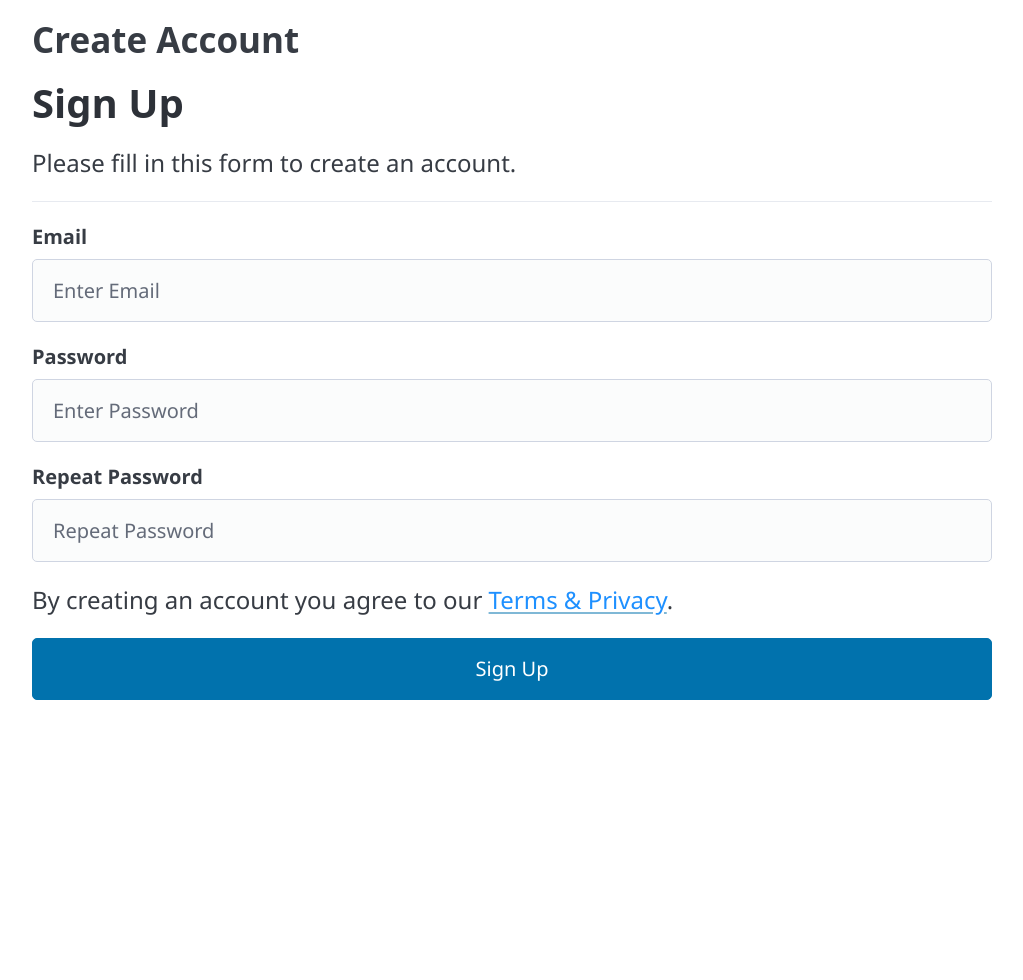
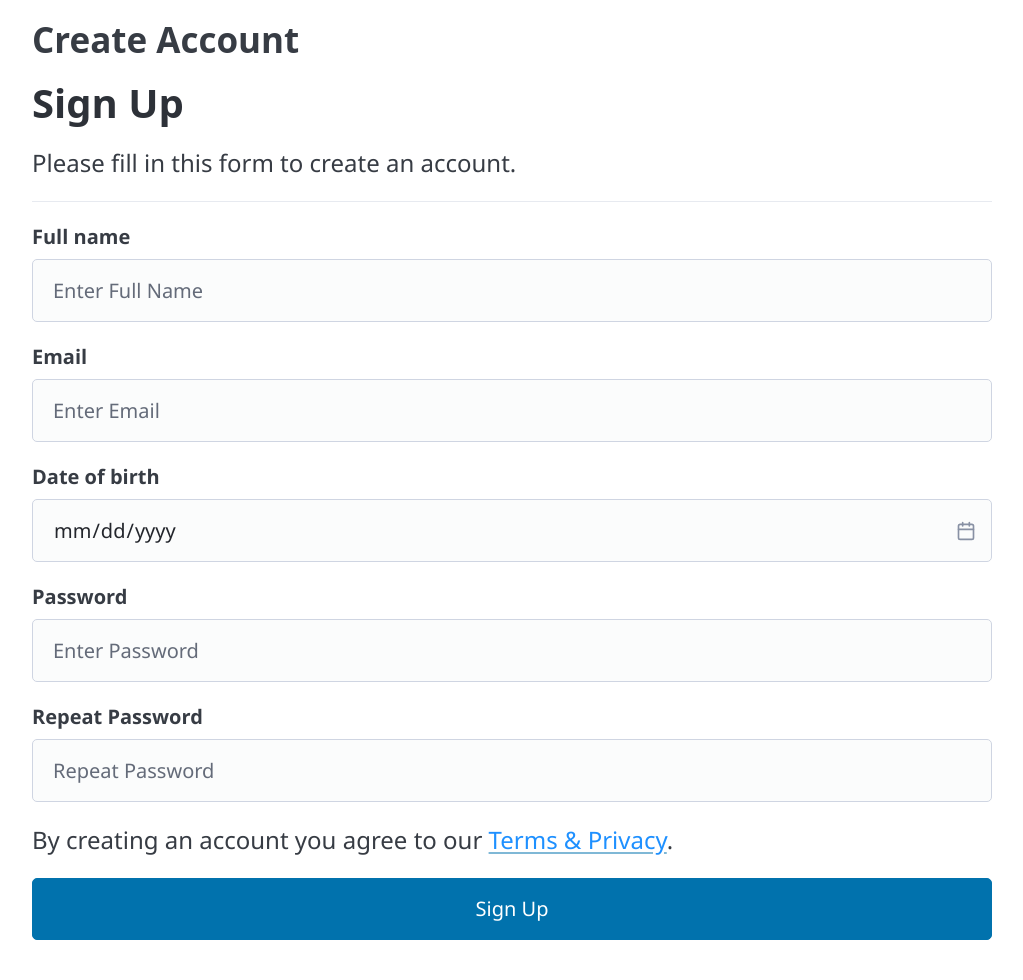
Before and after one commit to manikandanx0/basic-crud-twitter, a Flask app: page /signup in a window 1280 px wide. Shown: the part 82-1062 px from the top of the page, without its empty margins (128-1151 px from the left). Before the commit the page ends 782 px from the top, so only its background shows below. Run offline with Flask 3, Linux system fonts and the light colour scheme; some libraries are stand-ins or nearby versions.

Commit message:
what did I add?

```diff
--- a/app.py
+++ b/app.py
@@ -1,7 +1,7 @@
 from flask import Flask, render_template, request
 from werkzeug.security import generate_password_hash, check_password_hash
 from models import db, User
-
+from datetime import datetime
 
 app = Flask(__name__)
 
@@ -25,16 +25,24 @@ def handleGet():
 def userList():
     users = db.session.execute(db.select(User).order_by(User.email)).scalars().all()
     for user in users:
-        print(user.email, user.password)
+        print(user.email, user.password, user.name, user.dob)
 
     return render_template("userlist.html")
 
+@app.post("/signup")
+def postReqHandler():
+    name = request.form.get("fname")
+    email = request.form.get("email")
+    password = request.form.get("psw")
+    #How would I send this to the db?
+    dob_str = request.form.get("dob")
 
 
-@app.post("/signup")
-def postReqHandler():
-    email = request.form.get("email")
-    password = request.form.get("psw")
+    try:
+        dob = datetime.strptime(dob_str, "%Y-%m-%d").date()
+    except ValueError:
+        return "Invalid date format. Please use YYYY-MM-DD.", 400
+
     stmt = db.select(User).where(User.email == email)
     existing_user = db.session.execute(stmt).scalars().first()
  # type: ignore
@@ -43,7 +51,7 @@ def postReqHandler():
     # print(f"Username: {username}, Password: {password}")
 
     hashed_password = generate_password_hash(password)  # 🔐 HASHING HERE
-    new_user = User(email=email, password=password) #type: ignore
+    new_user = User(email=email, password=hashed_password, name=name, dob=dob) #type: ignore
     db.session.add(new_user)
     db.session.commit()
     return "success"
--- a/models.py
+++ b/models.py
@@ -1,6 +1,7 @@
 from flask_sqlalchemy import SQLAlchemy
+from sqlalchemy import Date
 from sqlalchemy.orm import Mapped, mapped_column, DeclarativeBase
-
+from datetime import date
 class Base(DeclarativeBase):
     pass
 
@@ -10,5 +11,7 @@ class User(db.Model):
     __tablename__ = "users"
 
     id: Mapped[int] = mapped_column(primary_key=True)
+    name: Mapped[str] = mapped_column(unique=True, nullable=False)
     email: Mapped[str] = mapped_column(unique=True, nullable=False)
+    dob: Mapped[date] = mapped_column(Date, nullable=False)
     password: Mapped[str] = mapped_column(nullable=False)
--- a/templates/create_account.html
+++ b/templates/create_account.html
@@ -1,26 +1,56 @@
-{% extends "base.html" %}
-
-{% block title %}Sign Up{% endblock %}
-
-{% block content %}
-<script defer src="{{ url_for('static', filename='passwordCheck.js') }}"></script>
+{% extends "base.html" %} {% block title %}Sign Up{% endblock %} {% block
+content %}
+<script
+    defer
+    src="{{ url_for('static', filename='passwordCheck.js') }}"
+></script>
 <h2>Create Account</h2>
 <form action="/signup" method="post">
     <div class="container">
         <h1>Sign Up</h1>
         <p>Please fill in this form to create an account.</p>
-    <hr>
+        <hr />
+
+        <label for="fname"><b>Full name</b></label>
+        <input
+            type="text"
+            placeholder="Enter Full Name"
+            name="fname"
+            required
+        />
 
         <label for="email"><b>Email</b></label>
-    <input type="text" placeholder="Enter Email" name="email" required>
+        <input type="text" placeholder="Enter Email" name="email" required />
+
+        <!--In what format will the data in the date column will be sent to the server and how do I handle it in python flask?-->
+        <label for="dob"><b>Date of birth</b></label>
+        <input
+            type="date"
+            placeholder="Enter Date of brith"
+            name="dob"
+            required
+        />
 
         <label for="psw"><b>Password</b></label>
-    <input type="password" placeholder="Enter Password" name="psw" required>
+        <input
+            type="password"
+            placeholder="Enter Password"
+            name="psw"
+            required
+        />
 
         <label for="psw-repeat"><b>Repeat Password</b></label>
-    <input type="password" placeholder="Repeat Password" name="psw-repeat" required>
+        <input
+            type="password"
+            placeholder="Repeat Password"
+            name="psw-repeat"
+            required
+        />
 
-    <p>By creating an account you agree to our <a href="#" style="color:dodgerblue">Terms & Privacy</a>.</p>
+        <p>
+            By creating an account you agree to our
+            <a href="#" style="color: dodgerblue">Terms & Privacy</a>.
+        </p>
 
         <div class="clearfix">
             <button type="submit" class="signupbtn">Sign Up</button>
--- a/templates/userlist.html
+++ b/templates/userlist.html
@@ -1,4 +1,5 @@
 {% extends "base.html" %} {% block title %}All recorded users{% endblock %} {%
 block content %}
 <p>Welcome to the users!</p>
+
 {% endblock %}
```
Lines whose indentation alone changed are shown as unchanged.
